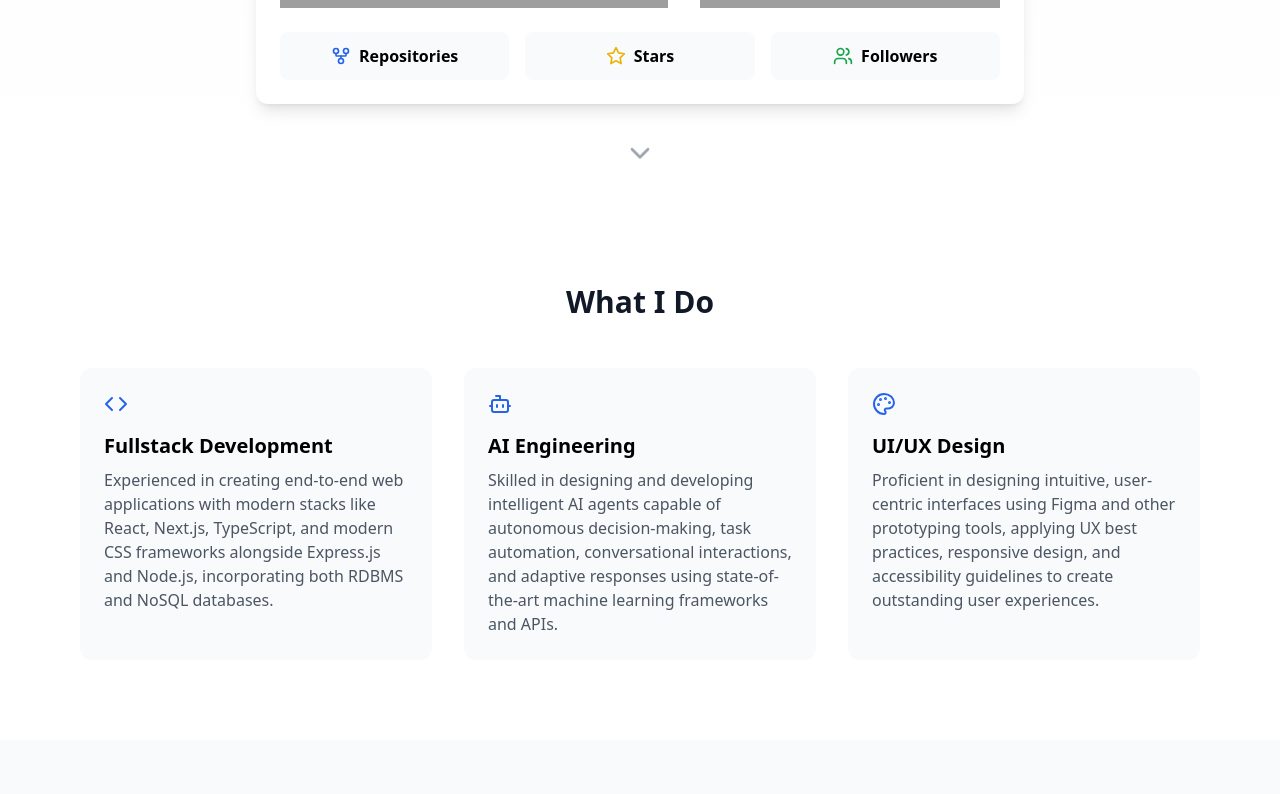
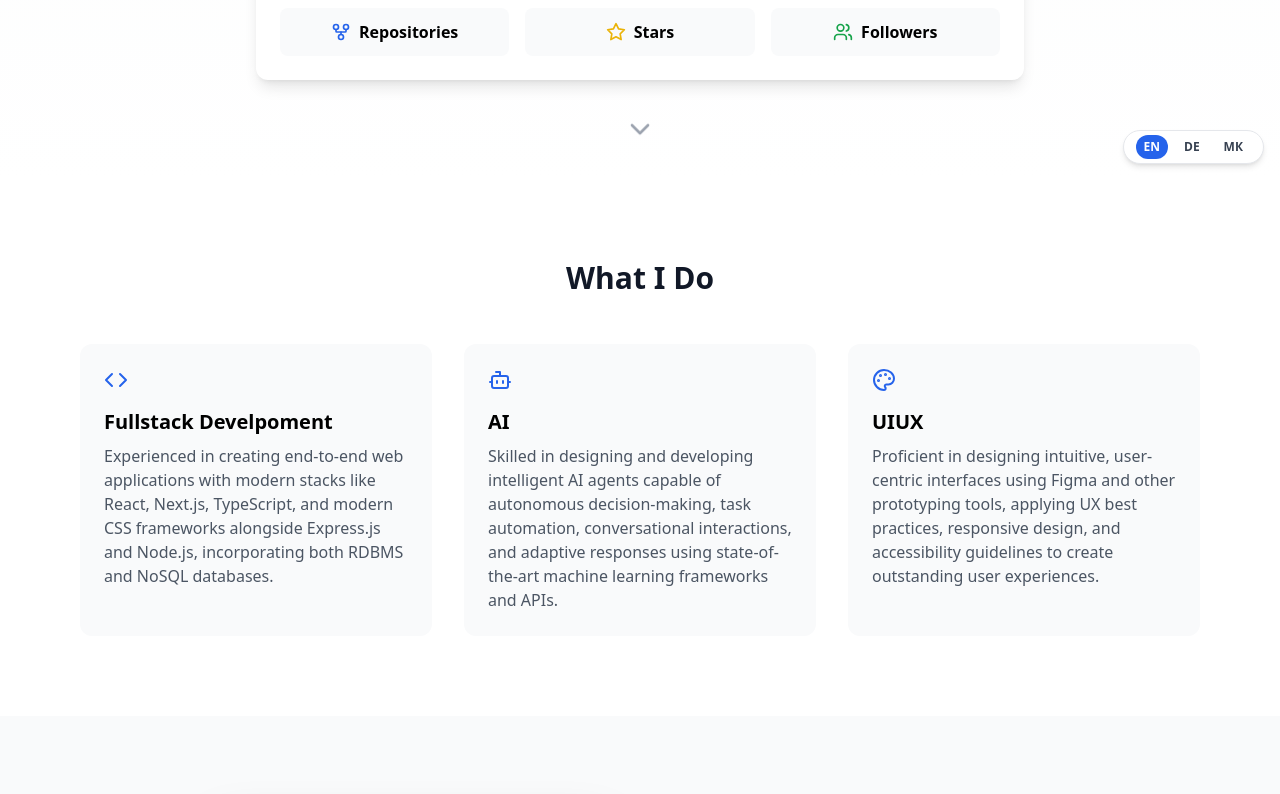
Before and after one commit to DimitarHristovski/Main-Portfolio, a React (Vite) app: page / in a window 1280 px wide. Shown: the part 620-1414 px from the top of the page. Built offline with nearby package versions, Linux system fonts and the light colour scheme; grey boxes are pictures that could not be loaded.

Commit message:
added translations

```diff
--- a/package.json
+++ b/package.json
@@ -10,6 +10,7 @@
     "preview": "vite preview"
   },
   "dependencies": {
+    "framer-motion": "^12.6.5",
     "i18next": "^24.2.3",
     "i18next-browser-languagedetector": "^8.0.4",
     "lucide-react": "^0.344.0",
--- a/src/components/Activity.tsx
+++ b/src/components/Activity.tsx
@@ -6,7 +6,7 @@ export const Activity = () => {
       <section className="py-20 bg-gray-50">
         <div className="max-w-4xl mx-auto px-4">
           <h2 className="text-3xl font-bold text-gray-900 mb-12 text-center">
-            GitHub Activity
+            GitHub
           </h2>
           <div className="bg-white rounded-xl shadow-lg p-6">
             <img
--- a/src/components/Contact.tsx
+++ b/src/components/Contact.tsx
@@ -1,23 +1,27 @@
 import React from "react";
 import { Mail } from "lucide-react";
 import { ContactInfo } from "./../Data/DB";
+import { useTranslation } from "react-i18next";
+
 export const Contact = () => {
+  const { t } = useTranslation();
+
   return (
     <div>
       {" "}
       <section className="py-20 bg-gray-50">
         <div className="max-w-4xl mx-auto px-4 text-center">
           <h2 className="text-3xl font-bold text-gray-900 mb-8">
-            {ContactInfo.title}
+            {t("ContactTitle")}
           </h2>
           <p className="text-gray-600 mb-8 max-w-2xl mx-auto">
-            {ContactInfo.description}
+            {t("ContactDescription")}
           </p>
           <a
             href="mailto:dimihbt@yahoo.com"
             className="inline-flex items-center px-6 py-3 bg-blue-600 text-white rounded-lg hover:bg-blue-700 transition-colors"
           >
-            {ContactInfo.buttonText} <Mail size={20} className="ml-2" />
+            {t("ContactButton")} <Mail size={20} className="ml-2" />
           </a>
         </div>
       </section>
--- a/src/components/LanguageSwitcher.tsx
+++ b/src/components/LanguageSwitcher.tsx
@@ -1,5 +1,12 @@
 import React from "react";
 import { useTranslation } from "react-i18next";
+import { motion } from "framer-motion";
+
+const languages = [
+  { code: "en", label: "EN" },
+  { code: "de", label: "DE" },
+  { code: "mk", label: "МК" },
+];
 
 const LanguageSwitcher = () => {
   const { i18n } = useTranslation();
@@ -10,10 +17,25 @@ const LanguageSwitcher = () => {
   };
 
   return (
-    <div className="flex gap-4">
-      <button onClick={() => handleChange("en")}>English</button>
-      <button onClick={() => handleChange("de")}>Deutsch</button>
-      <button onClick={() => handleChange("mk")}>Македонски</button>
+    <div className="fixed bottom-4 right-4 z-50">
+      <div className="bg-white shadow-md rounded-full px-3 py-1 flex gap-2 items-center border border-gray-200">
+        {languages.map((lang) => (
+          <motion.button
+            key={lang.code}
+            whileHover={{ scale: 1.1 }}
+            whileTap={{ scale: 0.95 }}
+            onClick={() => handleChange(lang.code)}
+            className={`px-2 py-1 rounded-full text-xs font-semibold transition-colors duration-200
+              ${
+                i18n.language === lang.code
+                  ? "bg-blue-600 text-white"
+                  : "text-gray-700 hover:bg-gray-100"
+              }`}
+          >
+            {lang.label}
+          </motion.button>
+        ))}
+      </div>
     </div>
   );
 };
--- a/src/components/Projects.tsx
+++ b/src/components/Projects.tsx
@@ -1,15 +1,18 @@
 import React from "react";
 import { Github, ExternalLink } from "lucide-react";
 import { projects } from "../../public/assets/Data/Data";
+import { useTranslation } from "react-i18next";
 
 export const Projects = () => {
+  const { t } = useTranslation();
+
   return (
     <div>
       {" "}
       <section className="py-20 bg-white">
         <div className="max-w-6xl mx-auto px-4">
           <h2 className="text-3xl font-bold text-gray-900 mb-12 text-center">
-            Featured Projects
+            {t("projects")}
           </h2>
           <div className="grid md:grid-cols-2 lg:grid-cols-3 gap-8">
             {projects.map((project) => (
--- a/src/components/Skills.tsx
+++ b/src/components/Skills.tsx
@@ -1,29 +1,45 @@
 import React from "react";
 import { Code, Palette, Bot } from "lucide-react";
-import { skillsData } from "../Data/DB";
+import { useTranslation } from "react-i18next";
+
 export const Skills = () => {
+  const { t } = useTranslation();
+
   return (
-    <div>
-      {" "}
     <section className="py-20 bg-white">
       <div className="max-w-6xl mx-auto px-4">
         <h2 className="text-3xl font-bold text-gray-900 mb-12 text-center">
-            What I Do
+          {t("SkillsSectionTitle")}
         </h2>
+
         <div className="grid md:grid-cols-3 gap-8">
-            {skillsData.map((skill, index) => (
-              <div
-                key={index}
-                className="p-6 bg-gray-50 rounded-xl hover:shadow-lg transition-shadow"
-              >
-                <div className="text-blue-600 mb-4">{skill.icon}</div>
-                <h3 className="text-xl font-semibold mb-2">{skill.title}</h3>
-                <p className="text-gray-600">{skill.description}</p>
+          <div className="p-6 bg-gray-50 rounded-xl hover:shadow-lg transition-shadow">
+            <div className="text-blue-600 mb-4">
+              <Code size={24} />
             </div>
-            ))}
+            <h3 className="text-xl font-semibold mb-2">
+              {t("Fullstack Develpoment")}
+            </h3>
+            <p className="text-gray-600">{t("SkillFullstackDescription")}</p>
+          </div>
+
+          <div className="p-6 bg-gray-50 rounded-xl hover:shadow-lg transition-shadow">
+            <div className="text-blue-600 mb-4">
+              <Bot size={24} />
+            </div>
+            <h3 className="text-xl font-semibold mb-2">{t("AI")}</h3>
+            <p className="text-gray-600">{t("SkillAIDescription")}</p>
+          </div>
+
+          <div className="p-6 bg-gray-50 rounded-xl hover:shadow-lg transition-shadow">
+            <div className="text-blue-600 mb-4">
+              <Palette size={24} />
+            </div>
+            <h3 className="text-xl font-semibold mb-2">{t("UIUX")}</h3>
+            <p className="text-gray-600">{t("SkillUIDescription")}</p>
+          </div>
         </div>
       </div>
     </section>
-    </div>
   );
 };
--- a/src/i18n/i18.js
+++ b/src/i18n/i18.js
@@ -1,11 +1,10 @@
-// i18n.js
 import i18n from "i18next";
 import { initReactI18next } from "react-i18next";
 
-// Translation resources
 const resources = {
   en: {
     translation: {
+      projects: "Featured Projects",
       HeroTitle: "Dimitar Hristovski",
       HeroParagraph: "Full Stack Developer",
       HeroDescription:
@@ -20,7 +19,10 @@ const resources = {
       ContactDescription:
         "I'm always interested in hearing about new projects and opportunities. Whether you have a question or just want to say hi, feel free to reach out!",
       ContactButton: "Get in Touch",
-      SkillFullstack: "Fullstack Development",
+      SkillsSectionTitle: "What I Do",
+
+      SkillFullstackDescription:
+        "Experienced in creating end-to-end web applications with modern stacks like React, Next.js, TypeScript, and modern CSS frameworks alongside Express.js and Node.js, incorporating both RDBMS and NoSQL databases.",
       SkillAIDescription:
         "Skilled in designing and developing intelligent AI agents capable of autonomous decision-making, task automation, conversational interactions, and adaptive responses using state-of-the-art machine learning frameworks and APIs.",
       SkillUIDescription:
@@ -29,6 +31,8 @@ const resources = {
   },
   de: {
     translation: {
+      projects: "Ausgewählte Projekte",
+
       HeroTitle: "Dimitar Hristovski",
       HeroParagraph: "Full-Stack-Entwickler",
       HeroDescription:
@@ -43,7 +47,10 @@ const resources = {
       ContactDescription:
         "Ich bin immer daran interessiert, von neuen Projekten und Möglichkeiten zu hören. Wenn Sie eine Frage haben oder einfach nur Hallo sagen möchten, zögern Sie nicht, Kontakt aufzunehmen!",
       ContactButton: "Kontakt aufnehmen",
-      SkillFullstack: "Fullstack-Entwicklung",
+      SkillsSectionTitle: "Was ich mache",
+
+      SkillFullstackDescription:
+        "Erfahren in der Entwicklung von End-to-End-Webanwendungen mit modernen Stacks wie React, Next.js, TypeScript und modernen CSS-Frameworks sowie Express.js und Node.js, unter Einbeziehung von sowohl relationalen als auch NoSQL-Datenbanken.",
       SkillAIDescription:
         "Fähig in der Gestaltung und Entwicklung intelligenter KI-Agenten, die autonome Entscheidungsfindung, Aufgabenautomatisierung, konversationelle Interaktionen und adaptive Reaktionen mit modernsten Maschinenlern-Frameworks und APIs durchführen können.",
       SkillUIDescription:
@@ -52,6 +59,7 @@ const resources = {
   },
   mk: {
     translation: {
+      projects: "Избрани проекти",
       HeroTitle: "Димитар Христовски",
       HeroParagraph: "Развивач на целосни решенија",
       HeroDescription:
@@ -66,11 +74,14 @@ const resources = {
       ContactDescription:
         "Секогаш сум заинтересиран да слушнам за нови проекти и можности. Дали имате прашање или само сакате да кажете здраво, слободно контактирајте!",
       ContactButton: "Воспостави контакт",
-      SkillFullstack: "Развој на целосни решенија",
+      SkillsSectionTitle: "Што правам",
+
+      SkillFullstackDescription:
+        "Искуство во креирање целосни веб-апликации со современи технологии како React, Next.js, TypeScript и CSS рамки, заедно со Express.js и Node.js, користејќи и релациски и NoSQL бази на податоци.",
       SkillAIDescription:
         "Вешт во дизајнирање и развој на интелигентни АИ агенти способни за автономно донесување одлуки, автоматизација на задачи, конверзациски интеракции и адаптивни реакции со користење на најсовремени рамки за машинско учење и API-ја.",
       SkillUIDescription:
-        "Способен за дизајнирање на интуитивни, кориснички ориентирани интерфејси со користење на Figma и други алатки за прототипирање, применувајќи најдобри UX практики, одговорен дизајн и сме...",
+        "Искусen во дизајнирање интуитивни, кориснички ориентирани интерфејси со користење на Figma и други алатки за прототипирање, применувајќи најдобри UX практики, адаптивен дизајн и насоки за достапност за да се создадат извонредни кориснички искуства.",
     },
   },
 };
```
Also changed, not shown: src/components/About.tsx (+9 -4 lines), 1 other file (tests, documents, lock files or other folders). Lines whose indentation alone changed are shown as unchanged.
